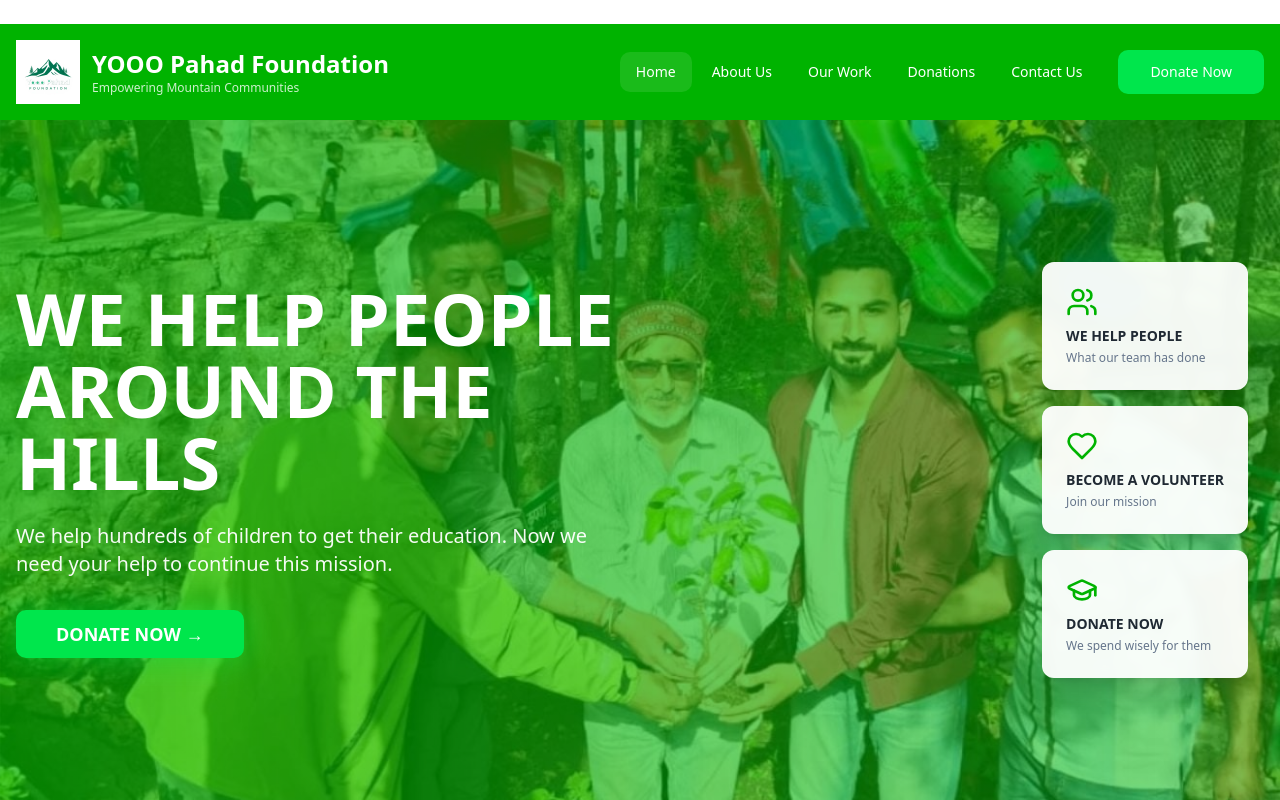
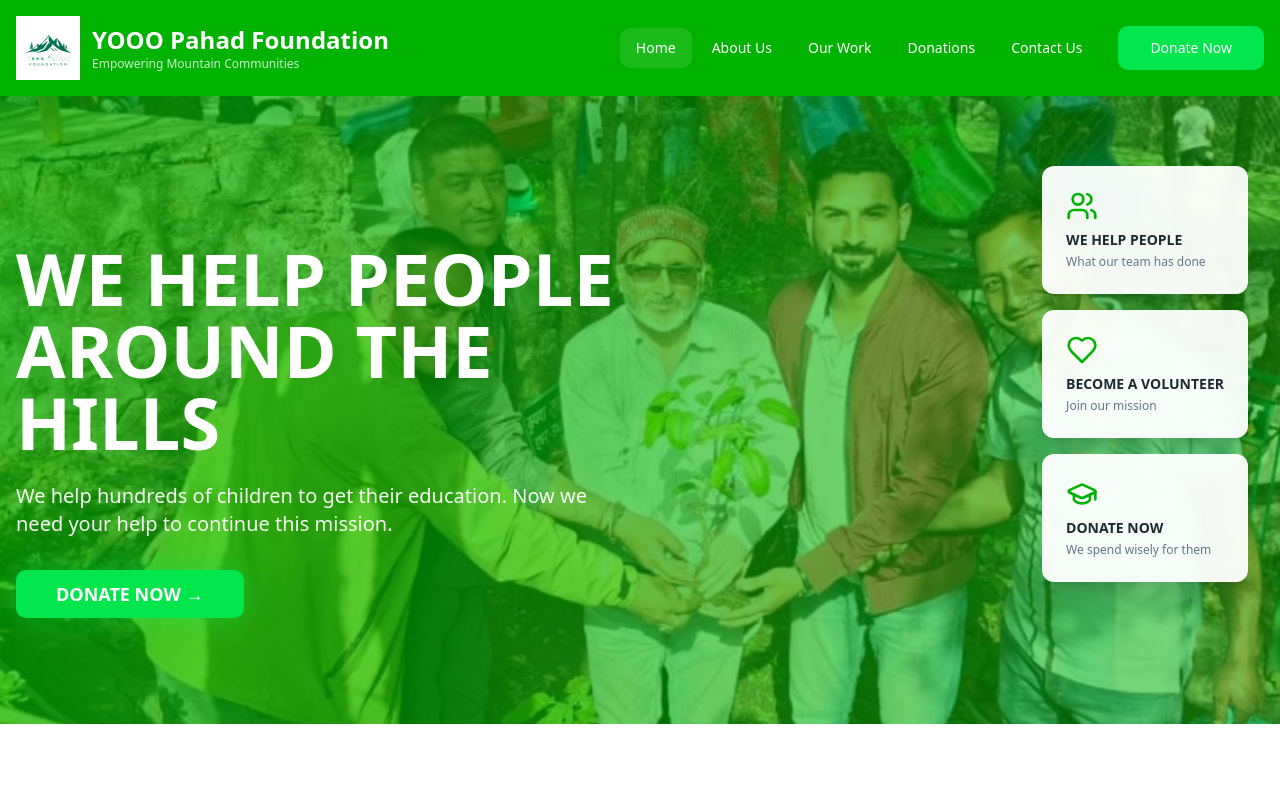
Before and after one commit to jarviskapitaji/himalayan-vistas-pay, a React (Vite) app: page / in a window 1280 px wide. Built offline with nearby package versions, Linux system fonts and the light colour scheme; the HTML template or start-up script is replaced by a standard one.

Commit message:
Fix whitespace issues

```diff
--- a/src/components/Navbar.tsx
+++ b/src/components/Navbar.tsx
@@ -20,7 +20,7 @@ const Navbar = () => {
   ];
 
   return (
-    <nav className="sticky top-0 z-50 w-full bg-primary text-primary-foreground shadow-[var(--shadow-soft)]">
+    <nav className="fixed top-0 left-0 right-0 z-50 w-full bg-primary text-primary-foreground shadow-[var(--shadow-soft)]">
       <div className="container mx-auto px-4 py-4">
         <div className="flex items-center justify-between">
           <Link to="/" className="flex items-center gap-3 transition-transform hover:scale-105 duration-300">
--- a/src/pages/Home.tsx
+++ b/src/pages/Home.tsx
@@ -27,7 +27,7 @@ const Home = () => {
   return (
     <main>
       {/* Hero Section */}
-      <section className="relative min-h-[700px] flex items-center justify-center overflow-hidden">
+      <section className="relative min-h-[700px] flex items-center justify-center overflow-hidden pt-24 md:pt-28">
         {/* Background Carousel */}
         <div className="absolute inset-0 w-full h-full">
           <Carousel
```
